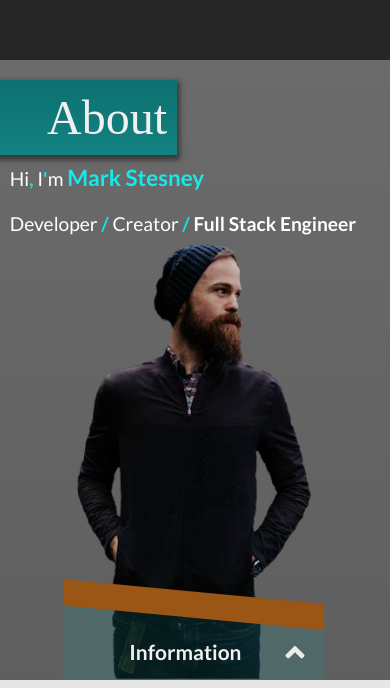
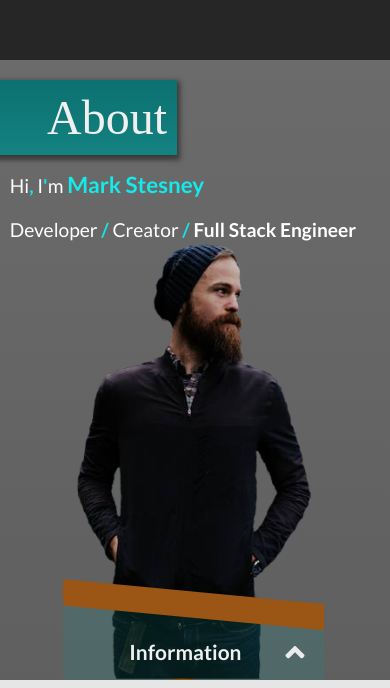
Before and after one commit to markstez05/Port-Foolio, a React (Create React App) app: page / in a window 390 px wide. Shown: the part 784-1472 px from the top of the page. Built offline with nearby package versions, Linux system fonts and the light colour scheme; a web font is replaced by a local one.

Commit message:
i think thats the final edit

```diff
--- a/src/components/landing/landing.css
+++ b/src/components/landing/landing.css
@@ -471,7 +471,7 @@ ul {
         align-self: center;
         justify-self: center;
         position: absolute;
-        top: 13.5%;
+        top: 14.5%;
         right: 0%;
         width: 100%;
         margin-right: 0px;
```
